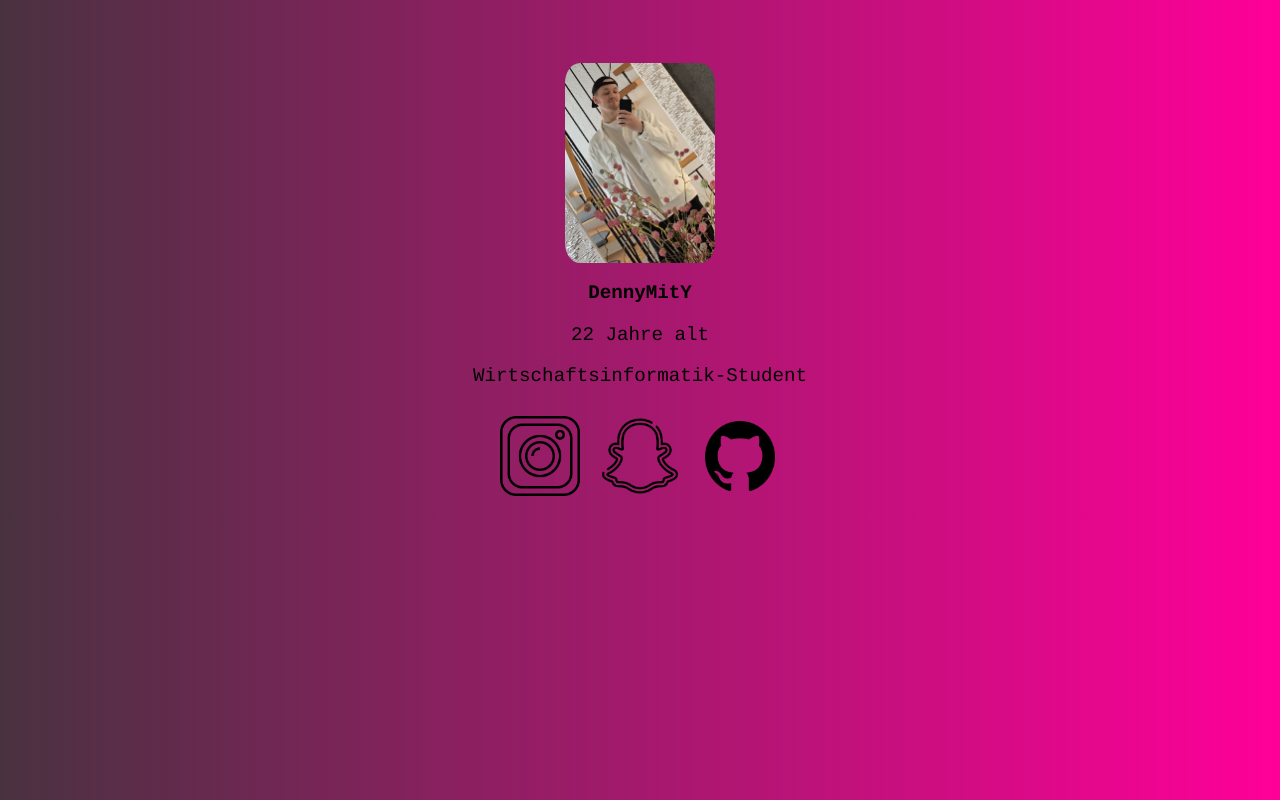
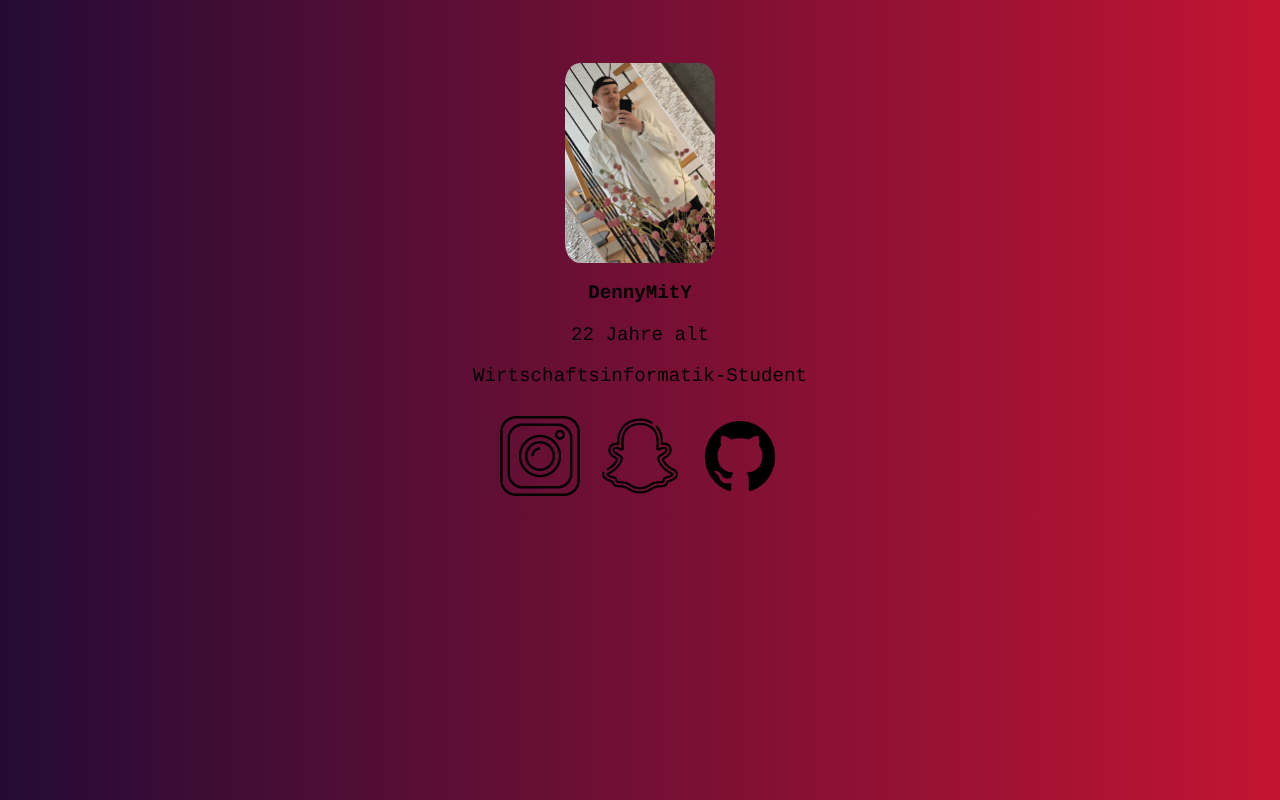
Before and after one commit to Dennymity/Dennymity.github.io, a plain HTML site: page index.html in a window 1280 px wide. Drawn offline with Linux system fonts and the light colour scheme.

Commit message:
Update stylesheet.css

```diff
--- a/stylesheet.css
+++ b/stylesheet.css
@@ -5,9 +5,9 @@
 } */
 
 body {
-    background: #FF0099;
-    background: -webkit-linear-gradient(to right, #493240, #FF0099);
-    background: linear-gradient(to right, #493240, #FF0099);
+    background: #c31432;
+    background: -webkit-linear-gradient(to right, #240b36, #c31432);
+    background: linear-gradient(to right, #240b36, #c31432);
 }
 .center {
     border-radius: 10%;
```
